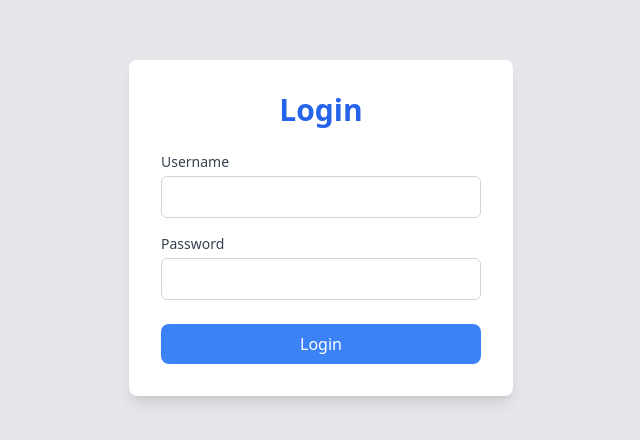
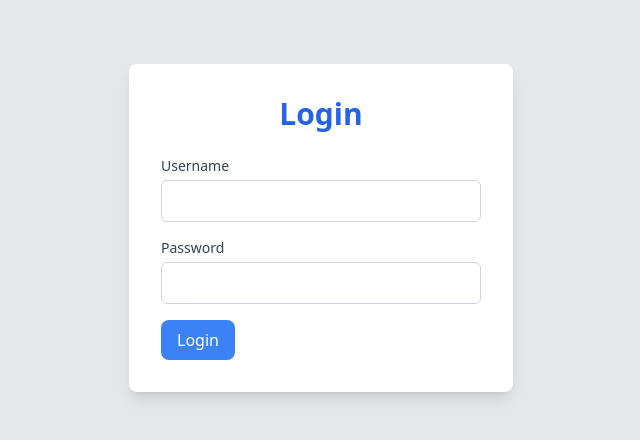
Before and after one commit to Sanduni4822/Production-Ready-Dashboard-Individual, a React (Vite) app in the folder client/: page / in a window 1280 px wide. Shown: the part 172-612 px from the top of the page, without its empty margins (319-959 px from the left). Built offline with nearby package versions, Linux system fonts and the light colour scheme.

Commit message:
feature(login): implement reusable components (InputField, Button) in Login page

```diff
--- a/client/src/pages/Login/Login.jsx
+++ b/client/src/pages/Login/Login.jsx
@@ -1,5 +1,6 @@
-// src/pages/Login/Login.jsx
 import React, { useState } from 'react';
+import InputField from '../../components/InputField/InputField'; // Import InputField component
+import Button from '../../components/Button/Button'; // Import Button component
 
 const Login = () => {
   const [username, setUsername] = useState('');
@@ -20,33 +21,21 @@ const Login = () => {
       <div className="bg-white p-8 rounded-lg shadow-lg w-96 max-w-full">
         <h2 className="text-3xl font-semibold text-center text-blue-600 mb-6">Login</h2>
         <form onSubmit={handleSubmit}>
-          <div className="mb-4">
-            <label htmlFor="username" className="block text-sm font-medium text-gray-700">Username</label>
-            <input
+          <InputField
+            label="Username"
             type="text"
             id="username"
-              className="mt-1 block w-full p-2 border border-gray-300 rounded-md focus:outline-none focus:ring-2 focus:ring-blue-500"
             value={username}
             onChange={(e) => setUsername(e.target.value)}
-              required
           />
-          </div>
-          <div className="mb-6">
-            <label htmlFor="password" className="block text-sm font-medium text-gray-700">Password</label>
-            <input
+          <InputField
+            label="Password"
             type="password"
             id="password"
-              className="mt-1 block w-full p-2 border border-gray-300 rounded-md focus:outline-none focus:ring-2 focus:ring-blue-500"
             value={password}
             onChange={(e) => setPassword(e.target.value)}
-              required
           />
-          </div>
-          <button
-            type="submit"
-            className="w-full bg-blue-500 text-white py-2 rounded-lg hover:bg-blue-600 focus:outline-none focus:ring-2 focus:ring-blue-500">
-            Login
-          </button>
+          <Button type="submit" label="Login" onClick={handleSubmit} />
         </form>
       </div>
     </div>
```
Lines whose indentation alone changed are shown as unchanged.
